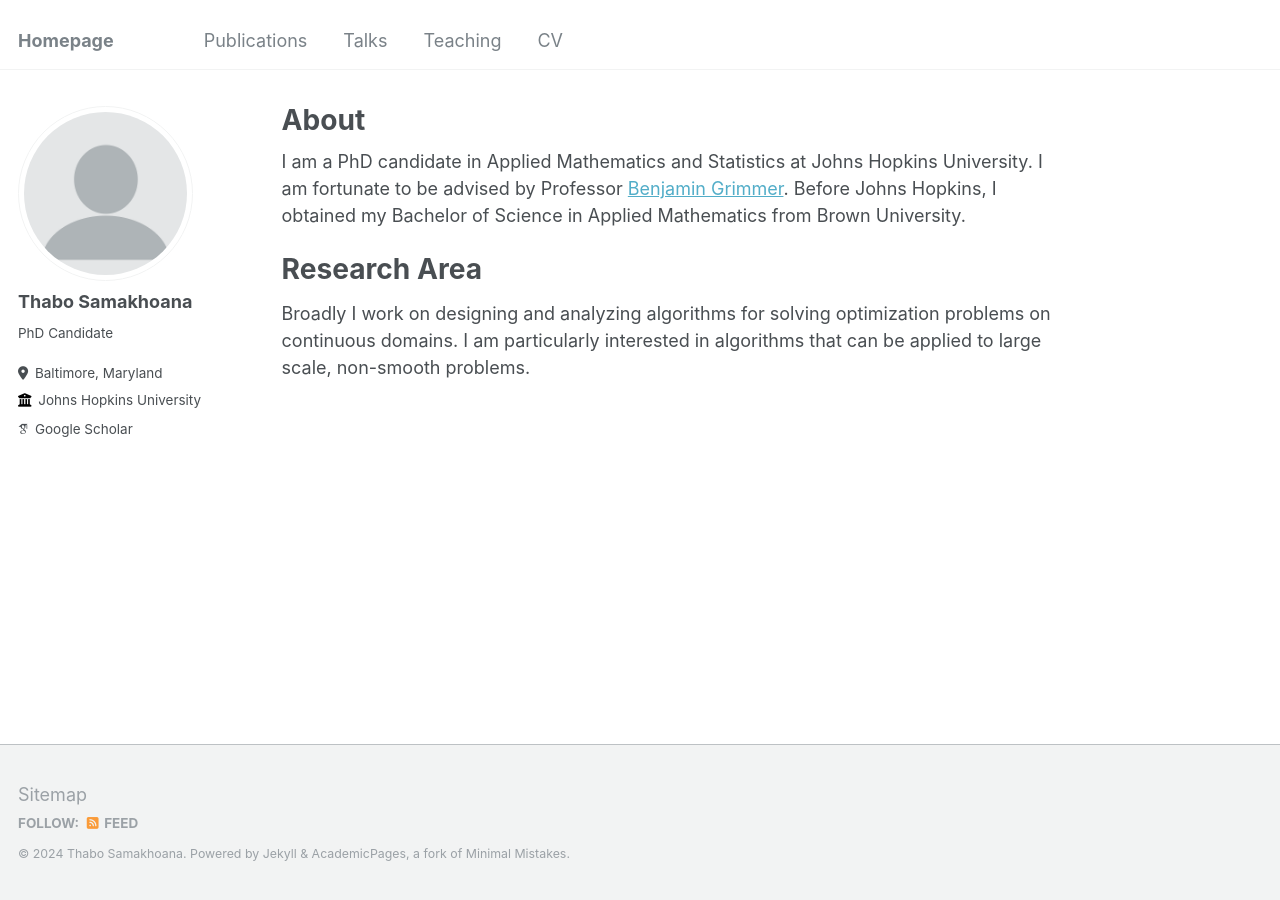
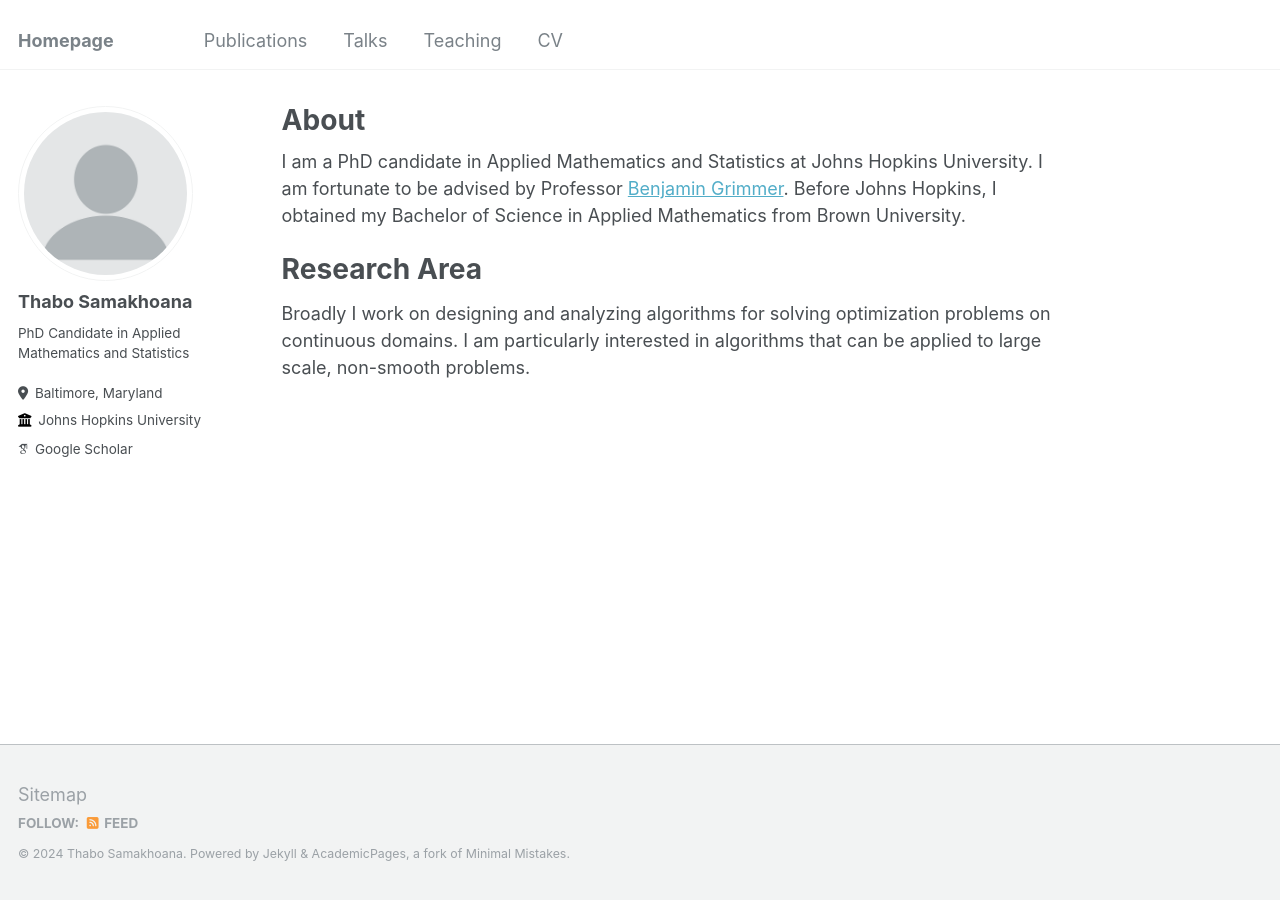
Before and after one commit to thabosamakhoana/thabosamakhoana.github.io, a Jekyll site: the page built from _pages/about.md, in a window 1280 px wide. Built offline with Jekyll 4.4.1, drawn with Linux system fonts in a browser that asks for light colours; some web fonts are replaced.

```diff
--- a/_config.yml
+++ b/_config.yml
@@ -24,7 +24,7 @@ author:
   avatar           : "profile.png"
   name             : "Thabo Samakhoana"
   pronouns         : # example: "she/her"
-  bio              : "PhD Candidate"
+  bio              : "PhD Candidate in Applied Mathematics and Statistics"
   location         : "Baltimore, Maryland"
   employer         : "Johns Hopkins University"
   uri              : # URL
@@ -32,7 +32,7 @@ author:
 
   # Academic websites
   arxiv            : # URL - Update with the correct link to your profile
-  googlescholar    : "https://scholar.google.com/citations?user=PS_CX0AAAAAJ"
+  googlescholar    : "https://scholar.google.com/citations?user=GeX8EFcAAAAJ&hl"
   impactstory      : # URL
   orcid            : # "http://orcid.org/yourorcidurl"
   semantic         : # URL
```
